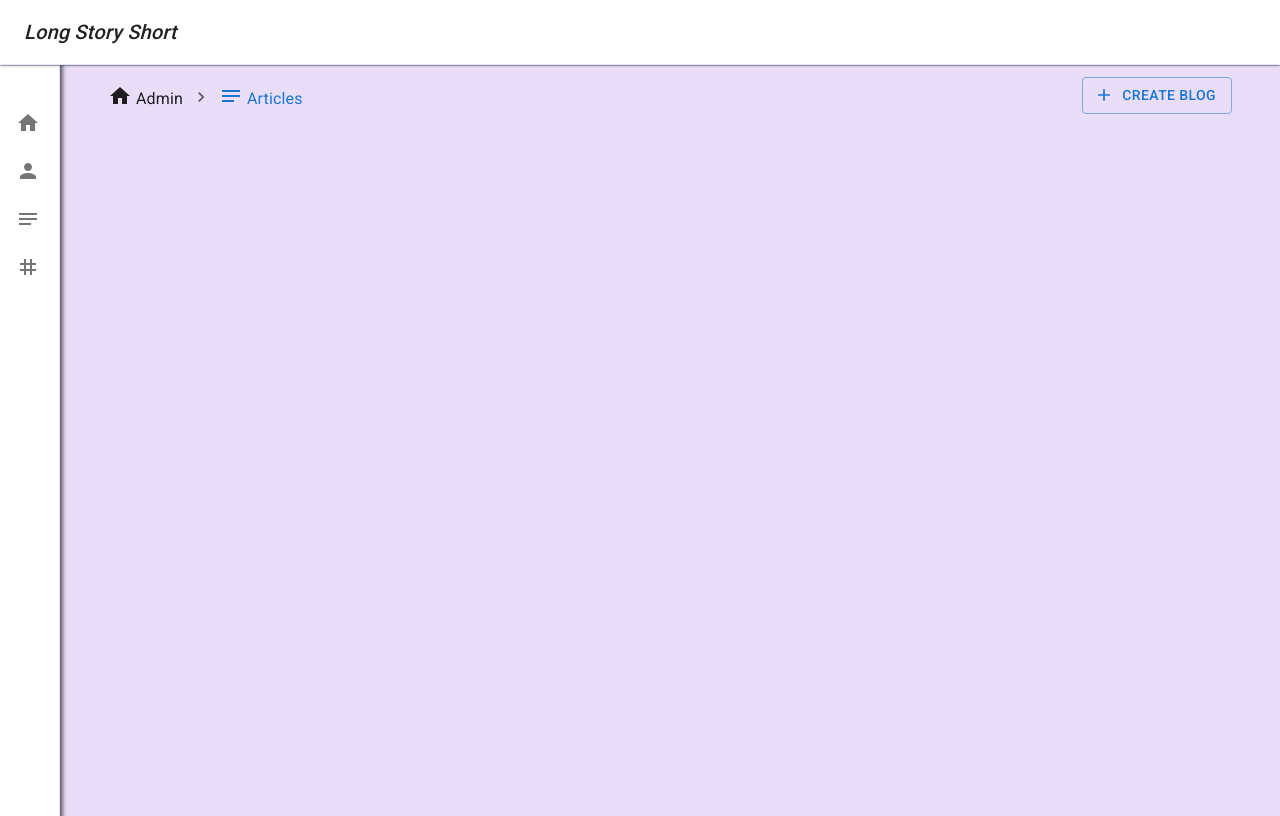
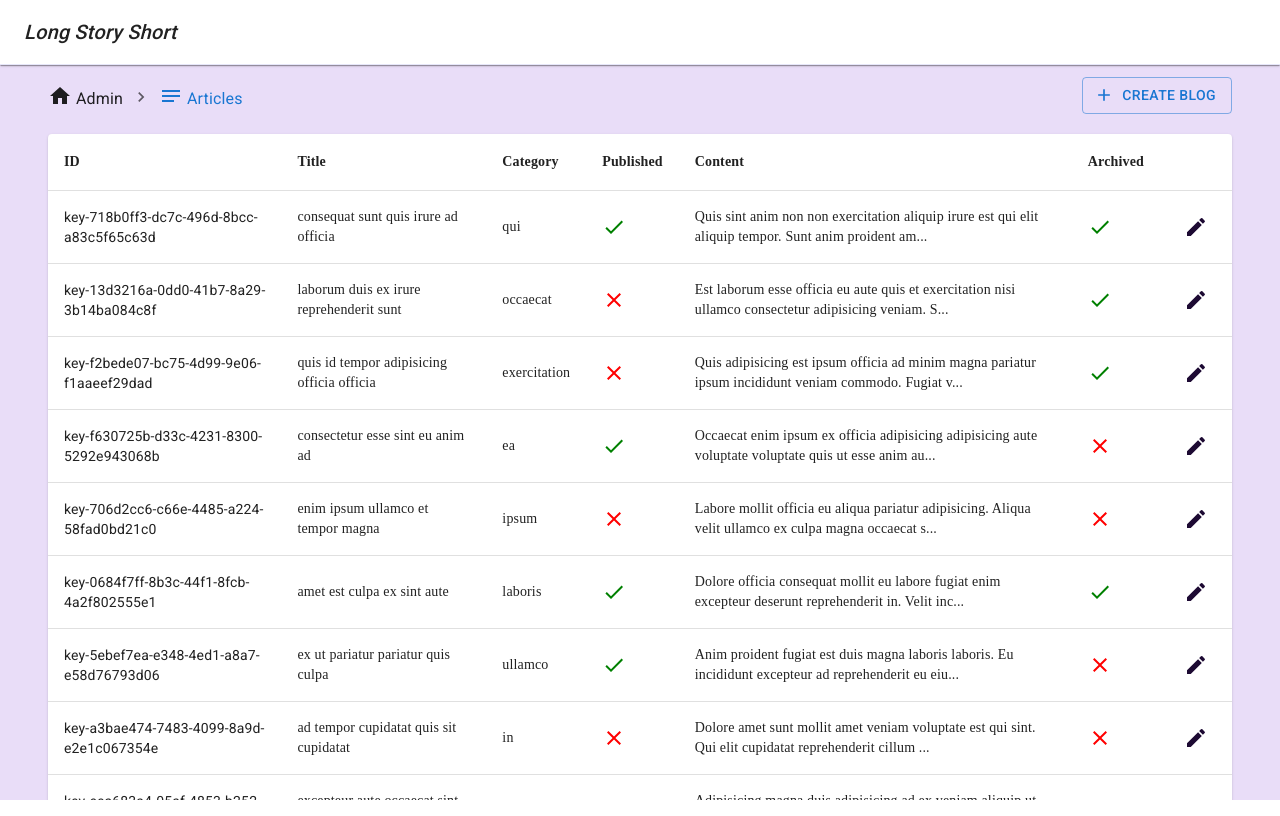
Before and after one commit to GodzillaJim/long-story-short-bt-inspired, a React (Create React App) app: page /articles in a window 1280 px wide. Built offline with nearby package versions, Linux system fonts and the light colour scheme.

Commit message:
(feat) List articles UI only

```diff
--- a/package.json
+++ b/package.json
@@ -23,6 +23,7 @@
     "cross-env": "^7.0.3",
     "delay-cli": "^1.1.0",
     "formik": "^2.2.9",
+    "lorem-ipsum": "^2.0.4",
     "mdbreact": "^5.2.0",
     "npm-run-all": "^4.1.5",
     "postcss": "^8.4.5",
--- a/src/App.tsx
+++ b/src/App.tsx
@@ -11,6 +11,7 @@ import MainLayout from './layout/MainLayout';
 import UserView from './screens/UserView';
 import TagsView from './screens/TagsView';
 import ArticlesView from './screens/ArticlesView';
+import EditArticleContainer from './screens/EditArticleContainer';
 
 function App() {
   return (
@@ -22,6 +23,7 @@ function App() {
           <Route path="users" element={<UserView />} />
           <Route path="tags" element={<TagsView />} />
           <Route path="articles" element={<ArticlesView />} />
+          <Route path={'articles/:id'} element={<EditArticleContainer />} />
         </Route>
       </Routes>
     </BrowserRouter>
--- a/src/app.css
+++ b/src/app.css
@@ -1,3 +1,4 @@
 #root{
     background-color: #e9ddf8;
+    overflow-y: auto;
 }
--- a/src/components/CustomSideBar.tsx
+++ b/src/components/CustomSideBar.tsx
@@ -1,4 +1,5 @@
 import {
+  Category,
   ChevronLeft,
   ChevronRight,
   Home,
@@ -81,6 +82,13 @@ const CustomSideBar = (props: ICustomSideBar) => {
       link: '/articles',
     },
     { classes, key: `key-${v4()}`, text: 'Tags', icon: <Tag />, link: '/tags' },
+    {
+      classes,
+      key: `key-${v4()}`,
+      text: 'Category',
+      icon: <Category />,
+      link: '/categories',
+    },
   ];
   return (
     <div>
--- /dev/null
+++ b/src/components/DataList.tsx
@@ -0,0 +1,52 @@
+import {
+  Paper,
+  Table,
+  TableBody,
+  TableCell,
+  TableContainer,
+  TableHead,
+  TableRow,
+} from '@mui/material';
+import { makeStyles } from '@mui/styles';
+import React from 'react';
+import { v4 } from 'uuid';
+
+interface IDataList {
+  items: any[];
+  headers: string[];
+  label?: string;
+  onRenderRow: (row: any) => JSX.Element;
+}
+const useStyles = makeStyles({
+  headers: {
+    fontFamily: 'Source Sans Pro !important',
+    fontWeight: 'bold !important',
+    width: 'calc((100% - 48px) / 6)',
+  },
+});
+const DataList = (props: IDataList) => {
+  const { headers, items, label } = props;
+  const classes = useStyles();
+  return (
+    <div>
+      <TableContainer component={Paper}>
+        <Table aria-label={label || 'simple data table'}>
+          <TableHead>
+            <TableRow>
+              {headers.map((header: string) => (
+                <TableCell className={classes.headers} key={`key-${v4()}`}>
+                  {header}
+                </TableCell>
+              ))}
+            </TableRow>
+          </TableHead>
+          <TableBody>
+            {items.map((item: any) => props.onRenderRow(item))}
+          </TableBody>
+        </Table>
+      </TableContainer>
+    </div>
+  );
+};
+
+export default DataList;
--- a/src/data/Articles.tsx
+++ b/src/data/Articles.tsx
@@ -1,4 +1,17 @@
-interface IArticle {
+import { LoremIpsum } from 'lorem-ipsum';
+import { v4 } from 'uuid';
+
+export const lorem = new LoremIpsum({
+  sentencesPerParagraph: {
+    max: 8,
+    min: 4,
+  },
+  wordsPerSentence: {
+    max: 16,
+    min: 4,
+  },
+});
+export interface IArticle {
   id: string;
   title: string;
   content: string;
@@ -8,10 +21,72 @@ interface IArticle {
   category: string;
   tags: string[];
   comments: { firstName: string; lastName: string; content: string }[];
+  author: string;
+  archived: boolean;
 }
 export const getArticles = () => {
   const temp: IArticle[] = [];
+  for (let a = 0; a < 10; a++) {
+    const article = {
+      id: `key-${v4()}`,
+      title: lorem.generateWords(6),
+      content: lorem.generateParagraphs(4),
+      published: lorem.generator.generateRandomInteger(1, 100) % 2 === 0,
+      summary: lorem.generateParagraphs(1),
+      prompt: lorem.generateParagraphs(1),
+      category: lorem.generateWords(1),
+      tags: [
+        lorem.generateWords(1),
+        lorem.generateWords(1),
+        lorem.generateWords(1),
+      ],
+      comments: [
+        {
+          firstName: lorem.generateWords(1),
+          lastName: lorem.generateWords(1),
+          content: lorem.generateSentences(3),
+        },
+        {
+          firstName: lorem.generateWords(1),
+          lastName: lorem.generateWords(1),
+          content: lorem.generateSentences(3),
+        },
+        {
+          firstName: lorem.generateWords(1),
+          lastName: lorem.generateWords(1),
+          content: lorem.generateSentences(3),
+        },
+      ],
+      author: lorem.generateWords(1),
+      archived: lorem.generator.generateRandomInteger(1, 100) % 2 === 0,
+    } as IArticle;
+    temp.push(article);
+  }
+  return temp;
+};
+
+interface ICategory {
+  name: string;
+  createdAt: Date;
+}
+export const getCategories = () => {
+  const temp = [];
   for (let a = 0; a < 100; a++) {
-    const article = {};
+    temp.push({
+      name: lorem.generateWords(1),
+      createdAt: new Date(),
+    } as ICategory);
   }
+  return temp;
 };
+
+interface ITags {
+  name: string;
+}
+export const getTags = () => {
+  const temp = [];
+  for (let a = 0; a < 100; a++) {
+    temp.push({ name: lorem.generateWords(1) } as ITags);
+  }
+  return temp;
+};
--- a/src/screens/ArticlesView.tsx
+++ b/src/screens/ArticlesView.tsx
@@ -1,9 +1,24 @@
-import { Home, Notes } from '@mui/icons-material';
-import React from 'react';
+import { Check, Close, Edit, Home, Notes } from '@mui/icons-material';
+import {
+  Icon,
+  IconButton,
+  Pagination,
+  Paper,
+  TableCell,
+  TablePagination,
+  TableRow,
+} from '@mui/material';
+import React, { useState } from 'react';
+import { useNavigate } from 'react-router';
+import { v4 } from 'uuid';
+import DataList from '../components/DataList';
 import TopSection from '../components/TopSection';
+import { getArticles, IArticle } from '../data/Articles';
 import { SomeContainer } from './Dashboard';
 
 const ArticlesView = () => {
+  const [page, setPage] = useState<number>(1);
+  const [numberOfPages, setNumberOfPages] = useState<number>(10);
   const items = [
     {
       name: 'Admin',
@@ -18,12 +33,70 @@ const ArticlesView = () => {
       icon: <Notes sx={{ mr: 0.5 }} fontSize="medium" />,
     },
   ];
+  const getArticlesList = () => {
+    return getArticles();
+  };
+  const headers = [
+    'ID',
+    'Title',
+    'Category',
+    'Published',
+    'Content',
+    'Archived',
+    '',
+  ];
+  const navigate = useNavigate();
+  const cellStyle = {
+    fontFamily: 'Sans Serif',
+    width: 'calc((100% - 48px) / 6)',
+  };
   return (
     <div className="w-full">
       <SomeContainer>
-        <div className="flex flex-col gap-5">
+        <div className="flex flex-col mb-4 h-100 gap-5">
           <div className="articles-top-section">
             <TopSection items={items} actionText={'Create a Blog'} />
+          </div>
+          <div className="articles-table">
+            <DataList
+              onRenderRow={(item: IArticle) => (
+                <TableRow key={`key-${v4()}`}>
+                  <TableCell sx={{}}>{item.id}</TableCell>
+                  <TableCell sx={cellStyle}>{item.title}</TableCell>
+                  <TableCell sx={cellStyle}>{item.category}</TableCell>
+                  <TableCell sx={cellStyle}>
+                    {item.published ? (
+                      <Check sx={{ color: 'green' }} />
+                    ) : (
+                      <Close sx={{ color: 'red' }} />
+                    )}
+                  </TableCell>
+                  <TableCell sx={cellStyle}>
+                    {item.content.substring(0, 100) + '...'}
+                  </TableCell>
+                  <TableCell sx={cellStyle}>
+                    {item.archived ? (
+                      <Check sx={{ color: 'green' }} />
+                    ) : (
+                      <Close sx={{ color: 'red' }} />
+                    )}
+                  </TableCell>
+                  <TableCell sx={{ width: '48px' }}>
+                    <IconButton
+                      onClick={() => navigate(`/articles/${item.id}`)}>
+                      <Edit sx={{ color: '#1d0a33' }} />
+                    </IconButton>
+                  </TableCell>
+                </TableRow>
+              )}
+              headers={headers}
+              items={getArticlesList()}
+            />
+          </div>
+          <div className="flex justify-center">
+            <Paper className="p-1">
+              <Pagination page={page} count={getArticlesList().length} />
+            </Paper>
           </div>
         </div>
       </SomeContainer>
--- /dev/null
+++ b/src/screens/CreateArticleContainer.tsx
@@ -0,0 +1,7 @@
+import React from 'react';
+
+const CreateArticleContainer = () => {
+  return <div></div>;
+};
+
+export default CreateArticleContainer;
--- /dev/null
+++ b/src/screens/EditArticleContainer.tsx
@@ -0,0 +1,9 @@
+import React from 'react';
+import { useParams } from 'react-router';
+
+const EditArticleContainer = () => {
+  const { id } = useParams();
+  return <div>{id}</div>;
+};
+
+export default EditArticleContainer;
```
Also changed, not shown: 1 other file (tests, documents, lock files or other folders).
